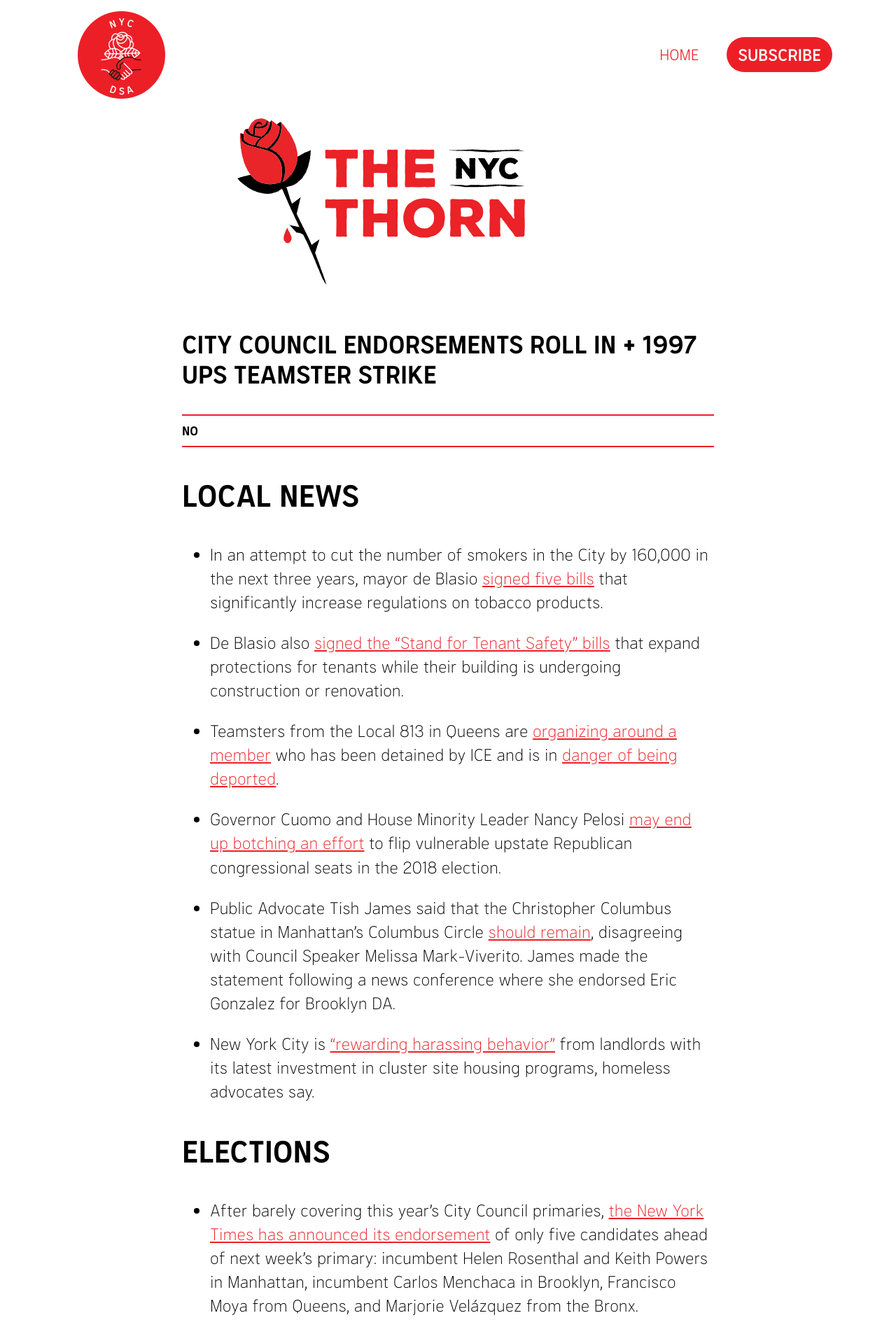
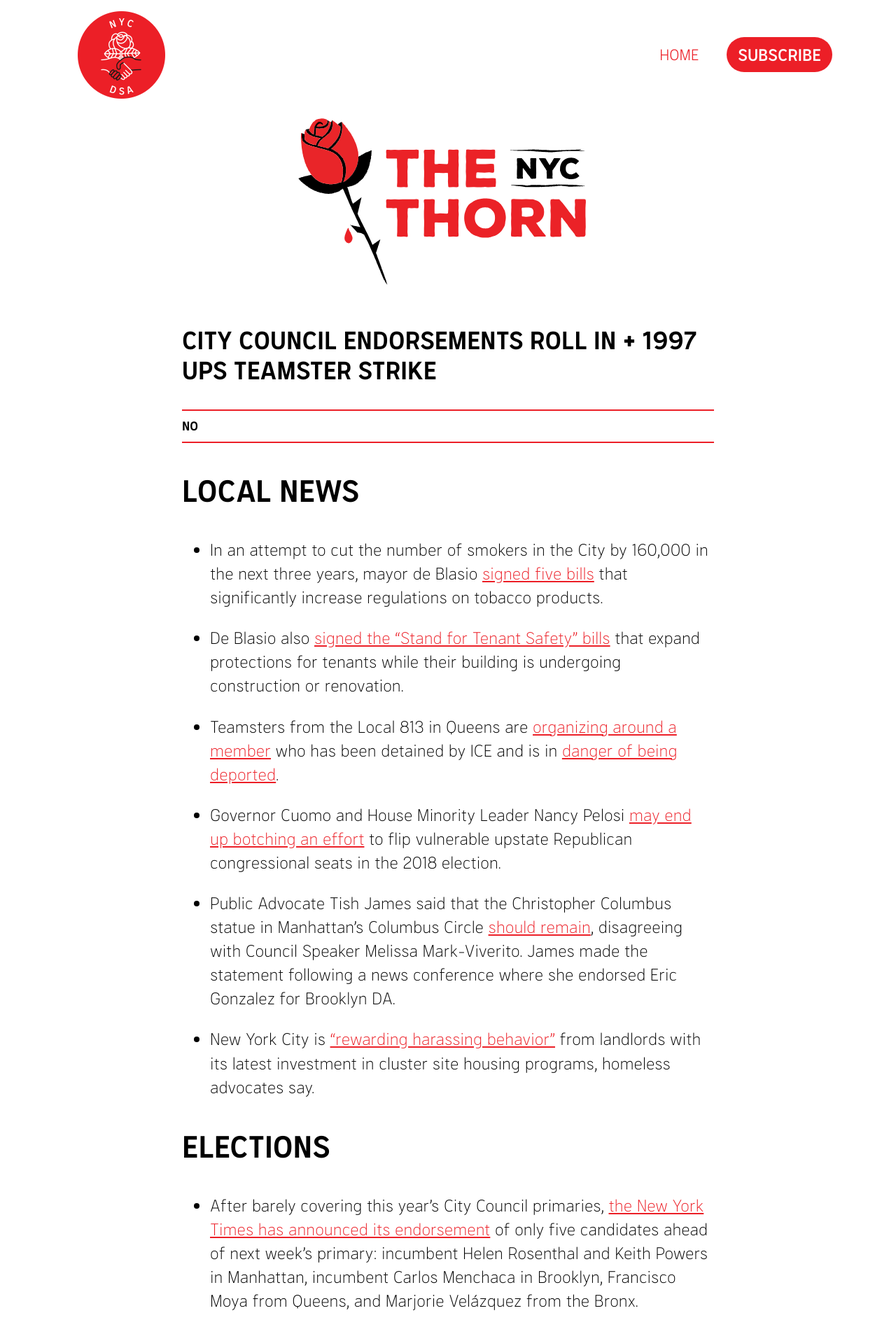
Before and after one commit to nycdsa/the-thorn, a Jekyll site: the page built from src/index.html, in a window 1280 px wide. Shown: the top 1906 px of the page at 70% size. Built offline with Jekyll 4.4.1, drawn with Linux system fonts in a browser that asks for light colours.

Commit message:
Fixing header logo positioning

```diff
--- a/src/_sass/global/_header.scss
+++ b/src/_sass/global/_header.scss
@@ -32,4 +32,9 @@
   width: 90%;
   max-width: 650px;
   margin: 0 auto;
+  svg {
+    max-width: 100%;
+    display: block;
+    margin: 0 auto;
+  }
 }
```
